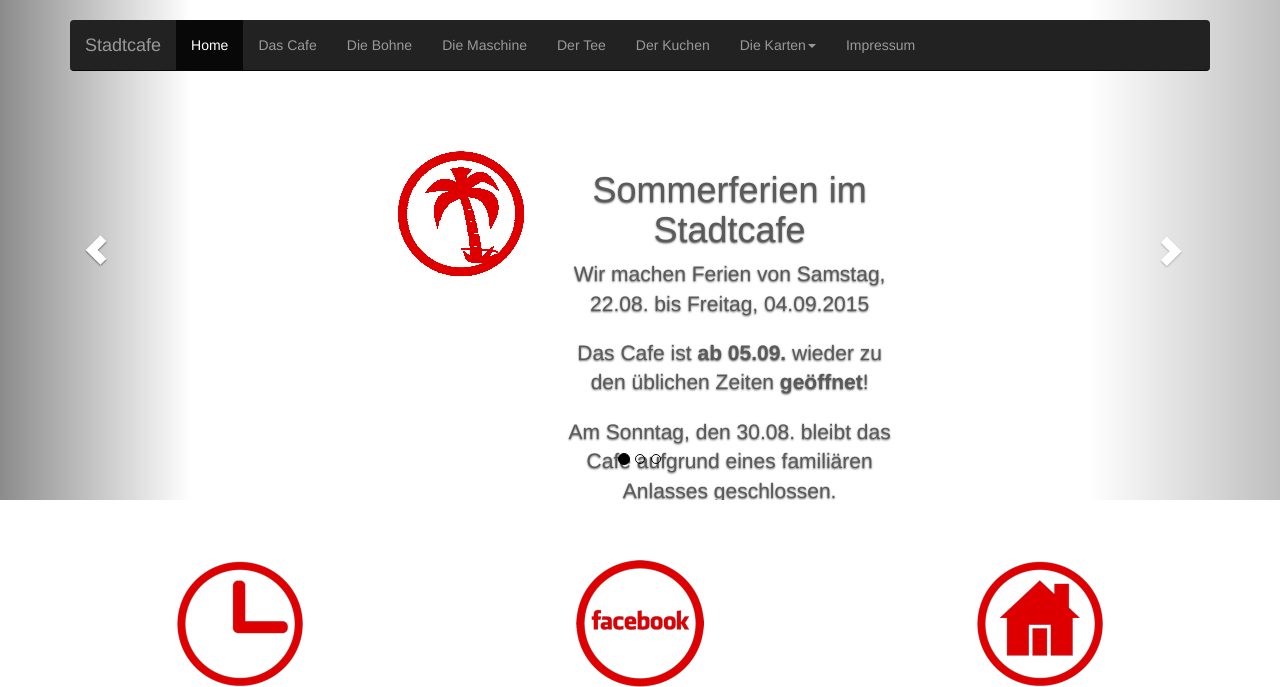
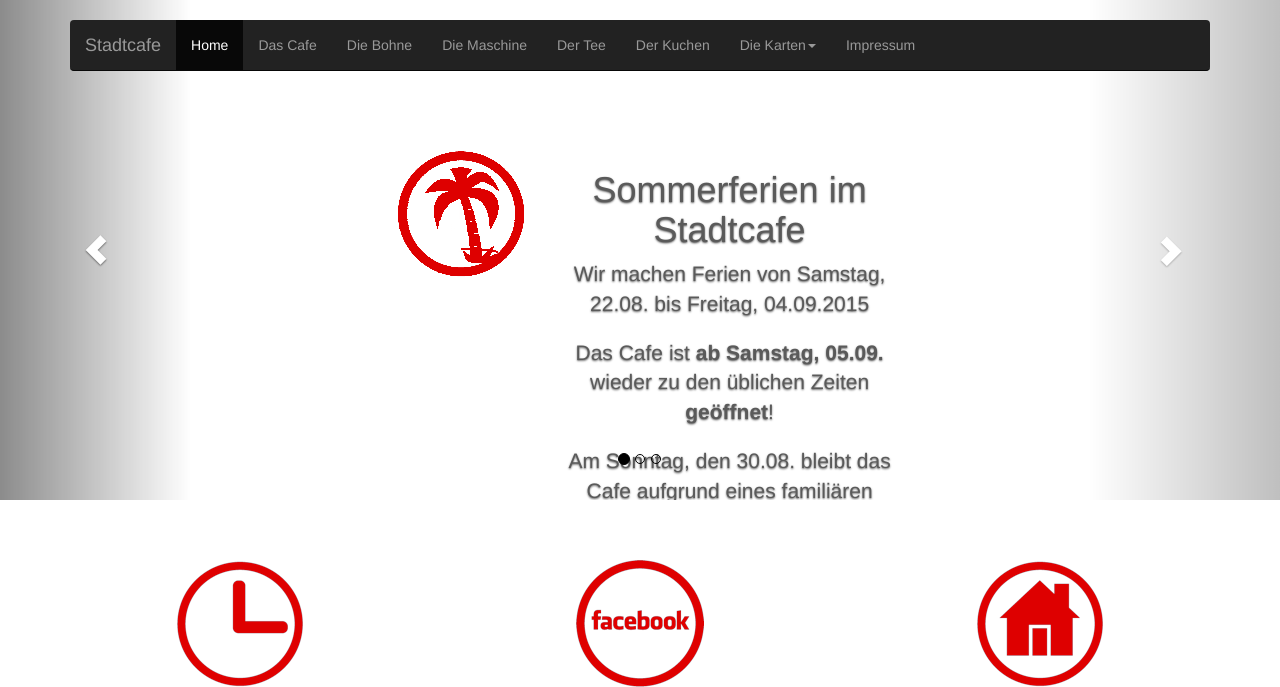
Before and after one commit to j1cken/stadtcafe, a PHP site: page / in a window 1280 px wide. Shown: the top 687 px of the page. Run offline with PHP 8.4, Linux system fonts and the light colour scheme; some libraries are stand-ins or nearby versions.

Commit message:
added weekday

```diff
--- a/php/index.php
+++ b/php/index.php
@@ -91,7 +91,7 @@
                 <div class="col-md-8">
                   <h1>Sommerferien im Stadtcafe</h1>
 		  <p>Wir machen Ferien von Samstag, 22.08. bis Freitag, 04.09.2015</p>
-		  <p>Das Cafe ist <b>ab 05.09.</b> wieder zu den üblichen Zeiten <b>geöffnet</b>!</p>
+		  <p>Das Cafe ist <b>ab Samstag, 05.09.</b> wieder zu den üblichen Zeiten <b>geöffnet</b>!</p>
 			<p></p>
 			<p>Am Sonntag, den 30.08. bleibt das Cafe aufgrund eines familiären Anlasses geschlossen.</p>
                 </div>
```
